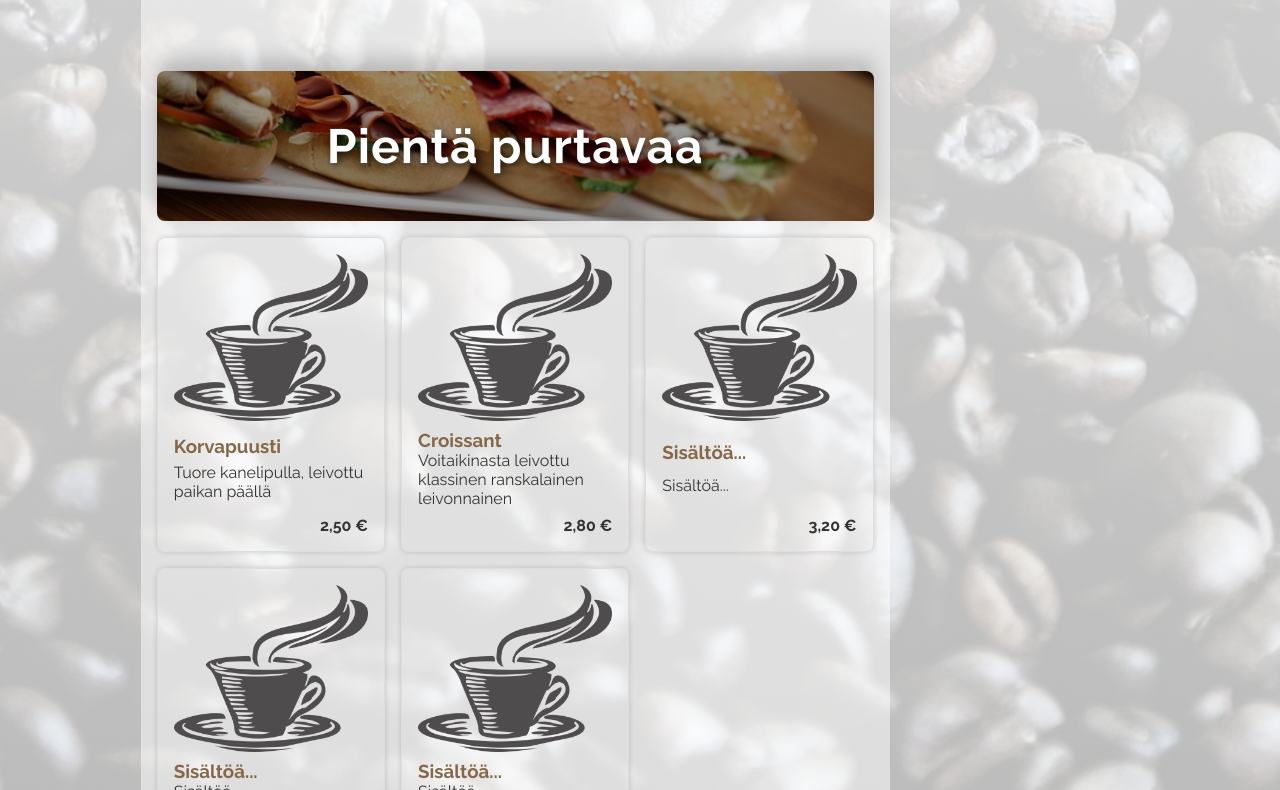
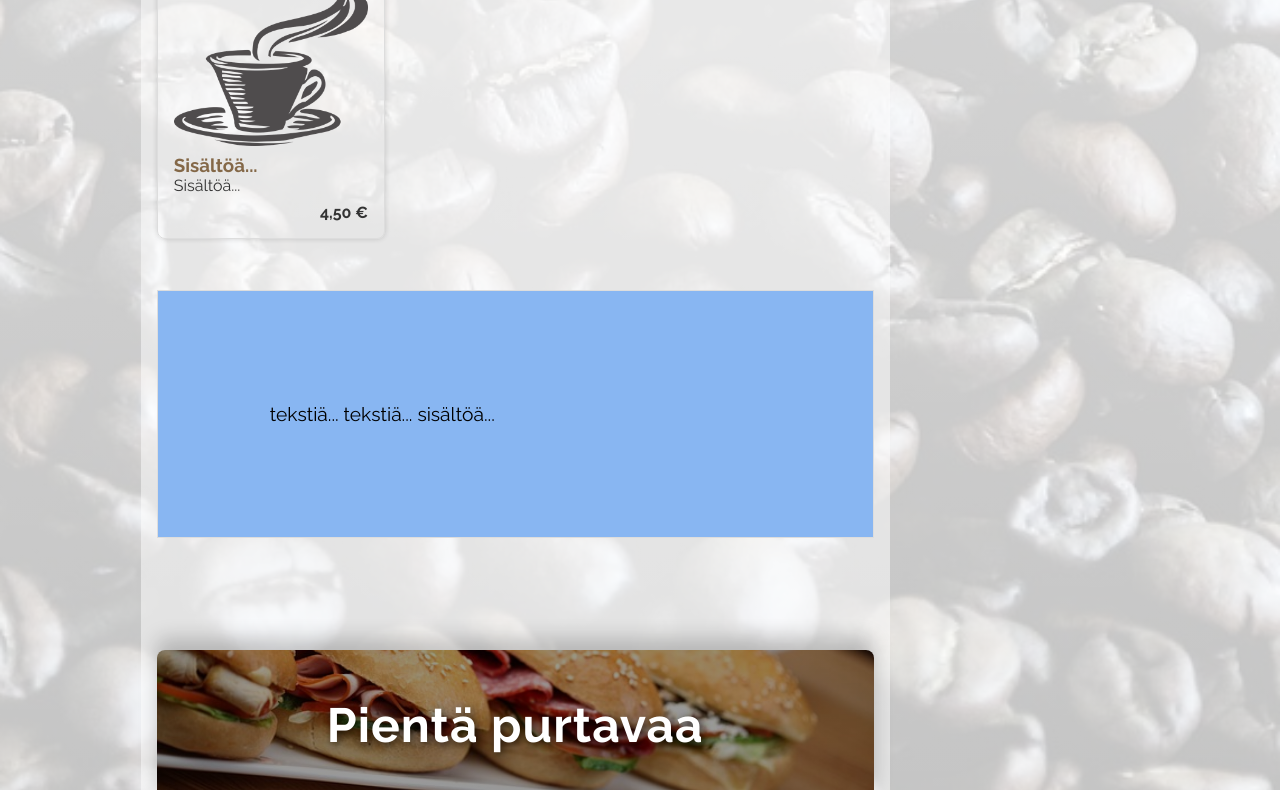
Before and after one commit to Ukko96/11-kahvilasivusto, a plain HTML site: page menu.html in a window 1280 px wide. Shown: the part 1337-2127 px from the top of the page. Drawn offline with Linux system fonts and the light colour scheme.

Commit message:
Tyhjät tekstikentät merkattu

```diff
--- a/css/styles.css
+++ b/css/styles.css
@@ -263,6 +263,15 @@ main ul {
   margin: 0;
 }
 
+.empty {
+  margin-top: 2rem;
+  padding: 7rem;
+  border: 1px solid #dddddd;
+  color: black;
+  font-size: larger;
+  background-color: rgb(136, 182, 242);
+}
+
 @media (max-width: 768px) {
   h2 {
     font-size: 2.2rem;
--- a/menu.html
+++ b/menu.html
@@ -14,6 +14,7 @@
     <main>
       <h1 id="kahvilamme">Menu</h1>
       <br />
+      <div class="empty">tekstiä... tekstiä... sisältöä...</div>
 
       <section class="program-section">
         <div class="coffee-header">
@@ -70,6 +71,8 @@
           </div>
         </div>
       </section>
+      <br />
+      <div class="empty">tekstiä... tekstiä... sisältöä...</div>
 
       <section class="program-section">
         <div class="food-header">
```
Also changed, not shown: about.html (+2 -0 lines), catering.html (+4 -0 lines), contact.html (+1 -0 lines), index.html (+1 -0 lines).
